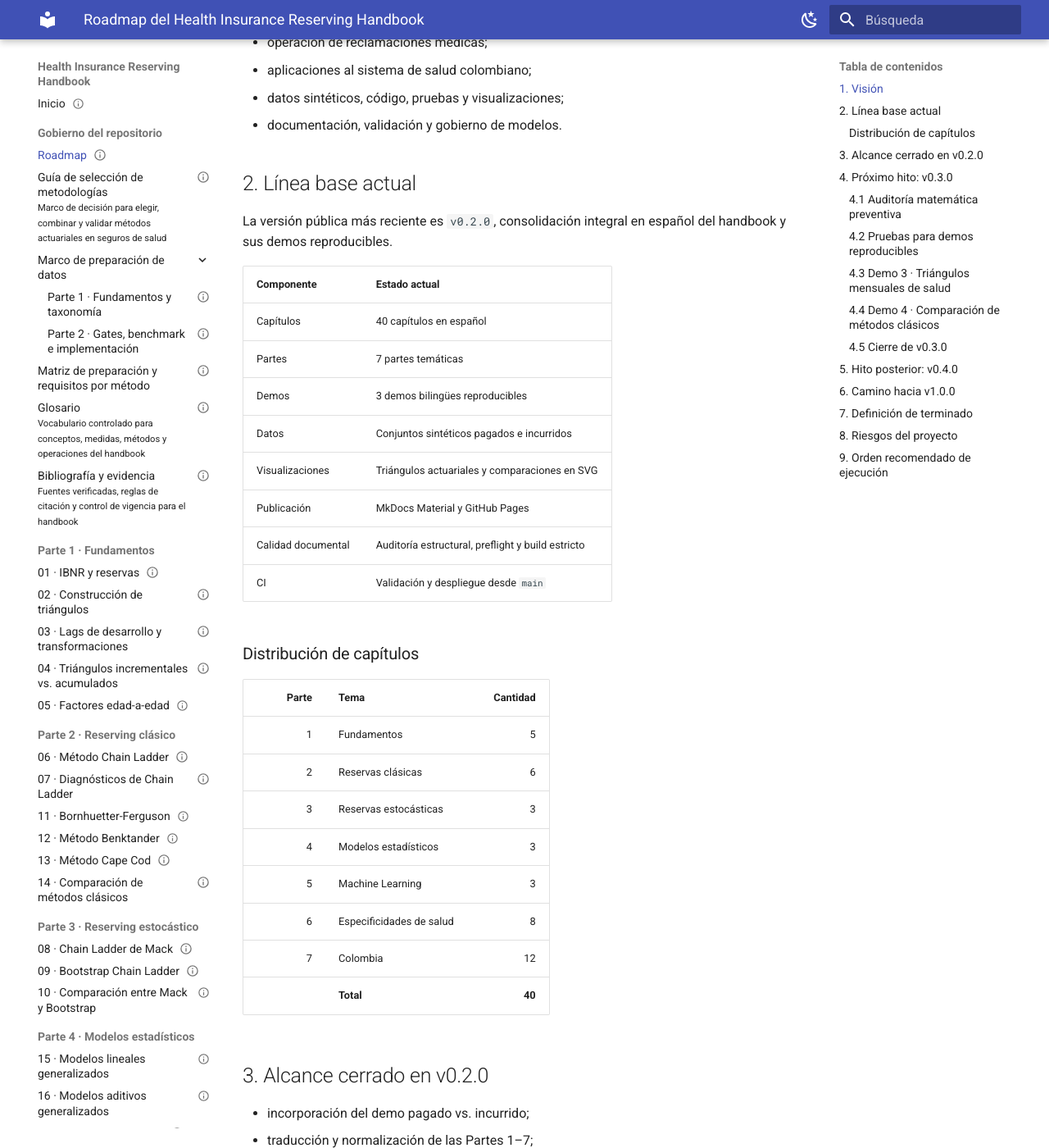
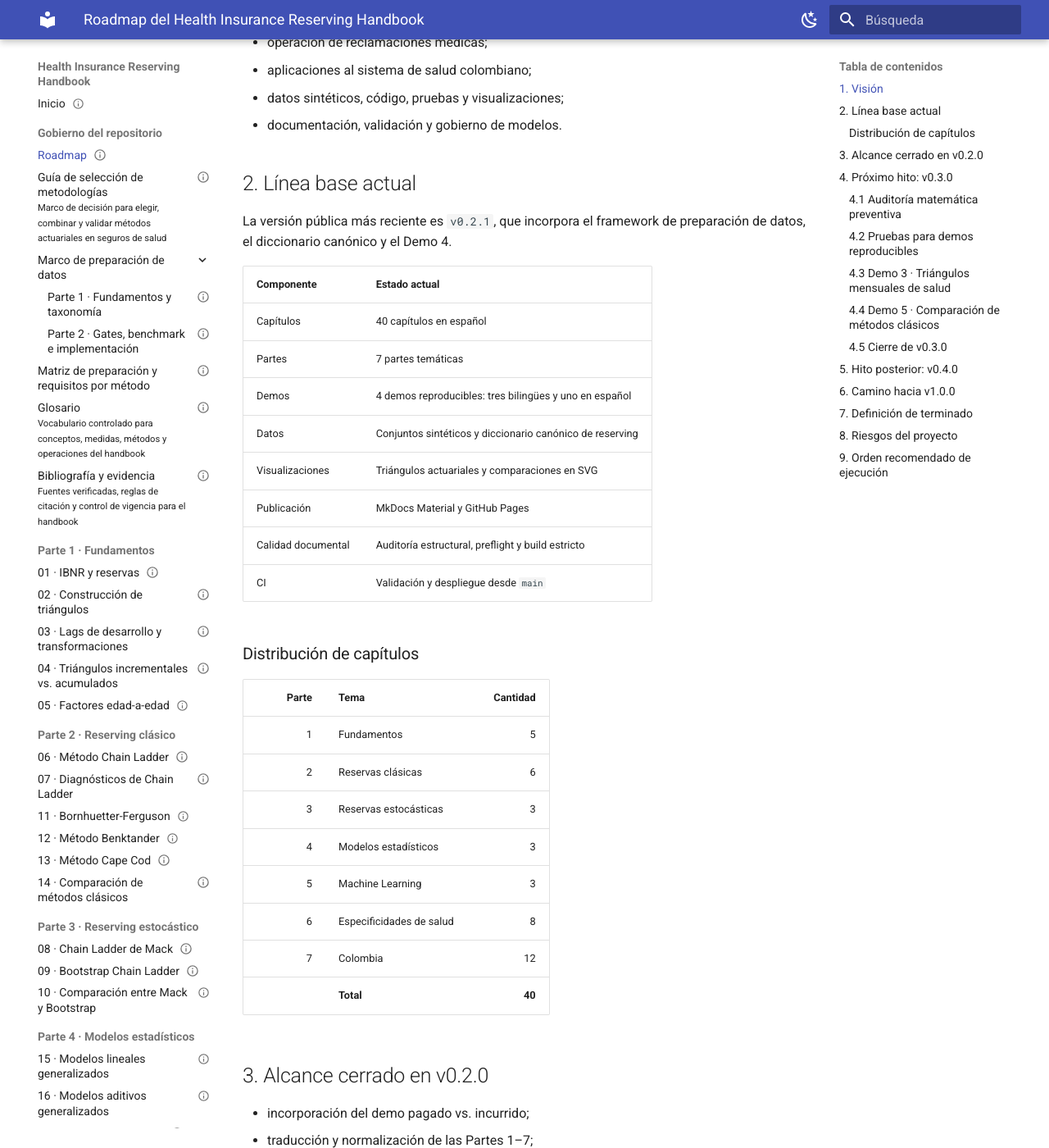
Before and after one commit to jaforero/health-insurance-reserving-handbook, an MkDocs documentation site: the page built from docs/roadmap.md, in a window 1280 px wide and 1400 px high, scrolled down 492 px. Shown: the whole window at 82% size. Built offline with MkDocs 1.6.1 and Material for MkDocs 9.7.7, drawn with Linux system fonts in a browser that asks for light colours; some of the changed text lies outside the part shown.

```diff
--- a/docs/roadmap.md
+++ b/docs/roadmap.md
@@ -1,12 +1,12 @@
 ---
 title: "Roadmap del Health Insurance Reserving Handbook"
-description: "Estado vigente, próximos hitos, criterios de salida y riesgos para desarrollar el handbook desde v0.2.0 hacia v1.0.0."
+description: "Estado vigente, próximos hitos, criterios de salida y riesgos para desarrollar el handbook desde v0.2.1 hacia v1.0.0."
 chapter: "roadmap"
 part: "repository"
 language: "es"
 status: "draft"
-version: "0.2.0"
-last_updated: "2026-07-14"
+version: "0.2.1"
+last_updated: "2026-07-15"
 ---
 
 # Roadmap del Health Insurance Reserving Handbook
@@ -27,14 +27,14 @@ El objetivo es consolidar una referencia profesional, abierta y reproducible sob
 
 ## 2. Línea base actual
 
-La versión pública más reciente es `v0.2.0`, consolidación integral en español del handbook y sus demos reproducibles.
+La versión pública más reciente es `v0.2.1`, que incorpora el framework de preparación de datos, el diccionario canónico y el Demo 4.
 
 | Componente | Estado actual |
 |---|---|
 | Capítulos | 40 capítulos en español |
 | Partes | 7 partes temáticas |
-| Demos | 3 demos bilingües reproducibles |
-| Datos | Conjuntos sintéticos pagados e incurridos |
+| Demos | 4 demos reproducibles: tres bilingües y uno en español |
+| Datos | Conjuntos sintéticos y diccionario canónico de reserving |
 | Visualizaciones | Triángulos actuariales y comparaciones en SVG |
 | Publicación | MkDocs Material y GitHub Pages |
 | Calidad documental | Auditoría estructural, preflight y build estricto |
@@ -60,6 +60,10 @@ La versión pública más reciente es `v0.2.0`, consolidación integral en espa
 - corrección del renderizado matemático en GitHub;
 - consolidación de front matter, H1 y navegación;
 - actualización editorial de portada, roadmap, changelog y citación.
+- marco de preparación de datos publicado en dos partes;
+- matriz de requisitos y elegibilidad por metodología;
+- diccionario canónico con nombres principales en español;
+- Demo 4 de preparación y evaluación de datasets.
 
 Estas mejoras constituyen la línea base pública para los desarrollos posteriores.
 
@@ -107,7 +111,7 @@ Incorpora 60 meses de origen, edades de desarrollo 0–24, controles de suficien
 - curva de maduración, triángulo tradicional y diagnóstico reproducibles;
 - documentación explícita de cuándo ampliar el horizonte.
 
-### 4.4 Demo 4 · Comparación de métodos clásicos
+### 4.4 Demo 5 · Comparación de métodos clásicos
 
 Comparará:
 
@@ -191,7 +195,7 @@ La existencia de un archivo o su inclusión en la navegación solo indica dispon
 2. auditoría matemática automatizada;
 3. pruebas de reproducibilidad de los demos;
 4. Demo 3 de triángulos mensuales;
-5. Demo 4 de métodos clásicos;
+5. Demo 5 de métodos clásicos;
 6. cierre y publicación de v0.3.0;
 7. Demo 5 de incertidumbre para v0.4.0.
 
```
Also changed, not shown: other parts of docs/roadmap.md (+1 -1 lines), CHANGELOG.md (+14 -4 lines), README.md (+14 -3 lines), docs/index.md (+14 -5 lines), 1 other file.
